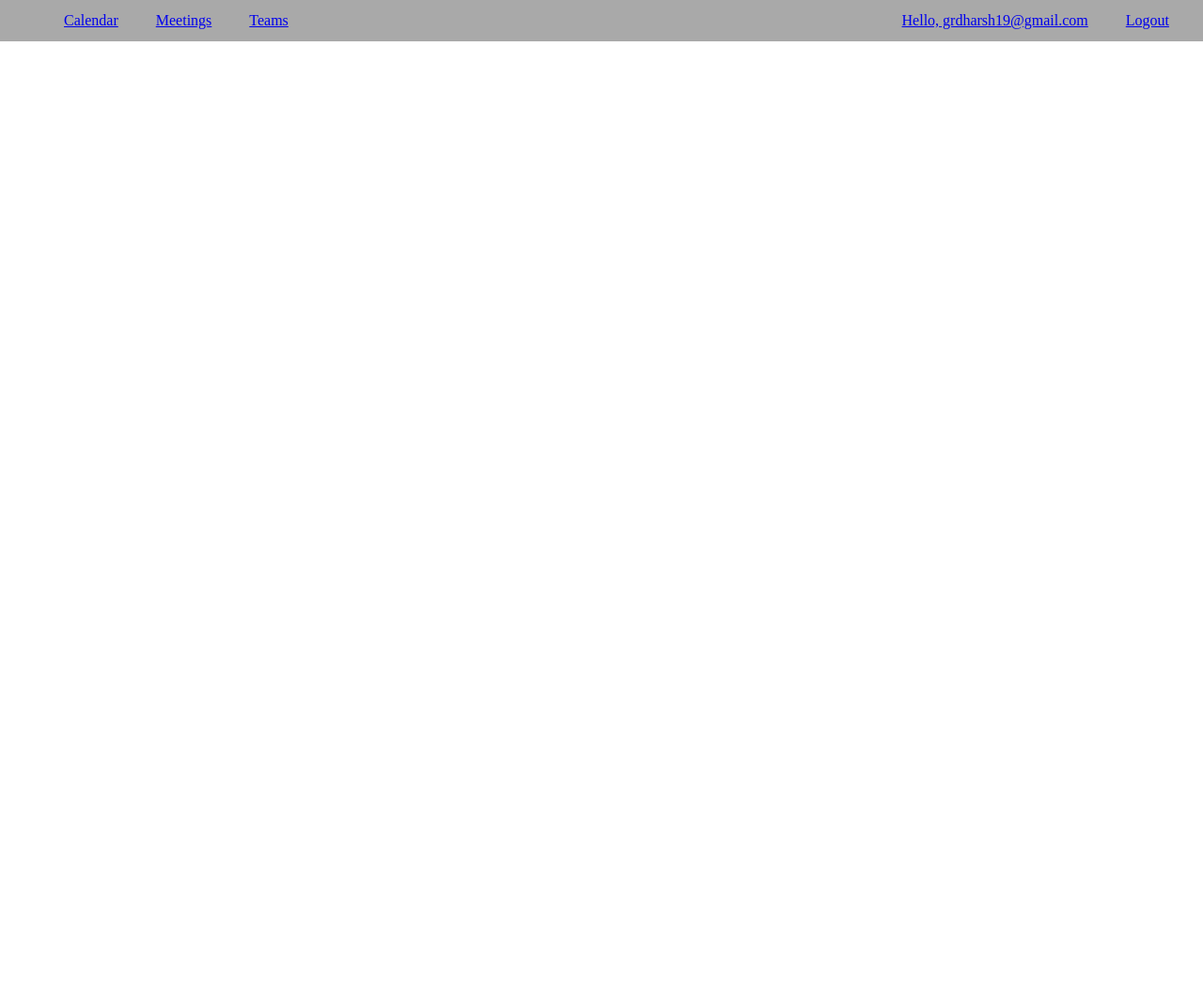
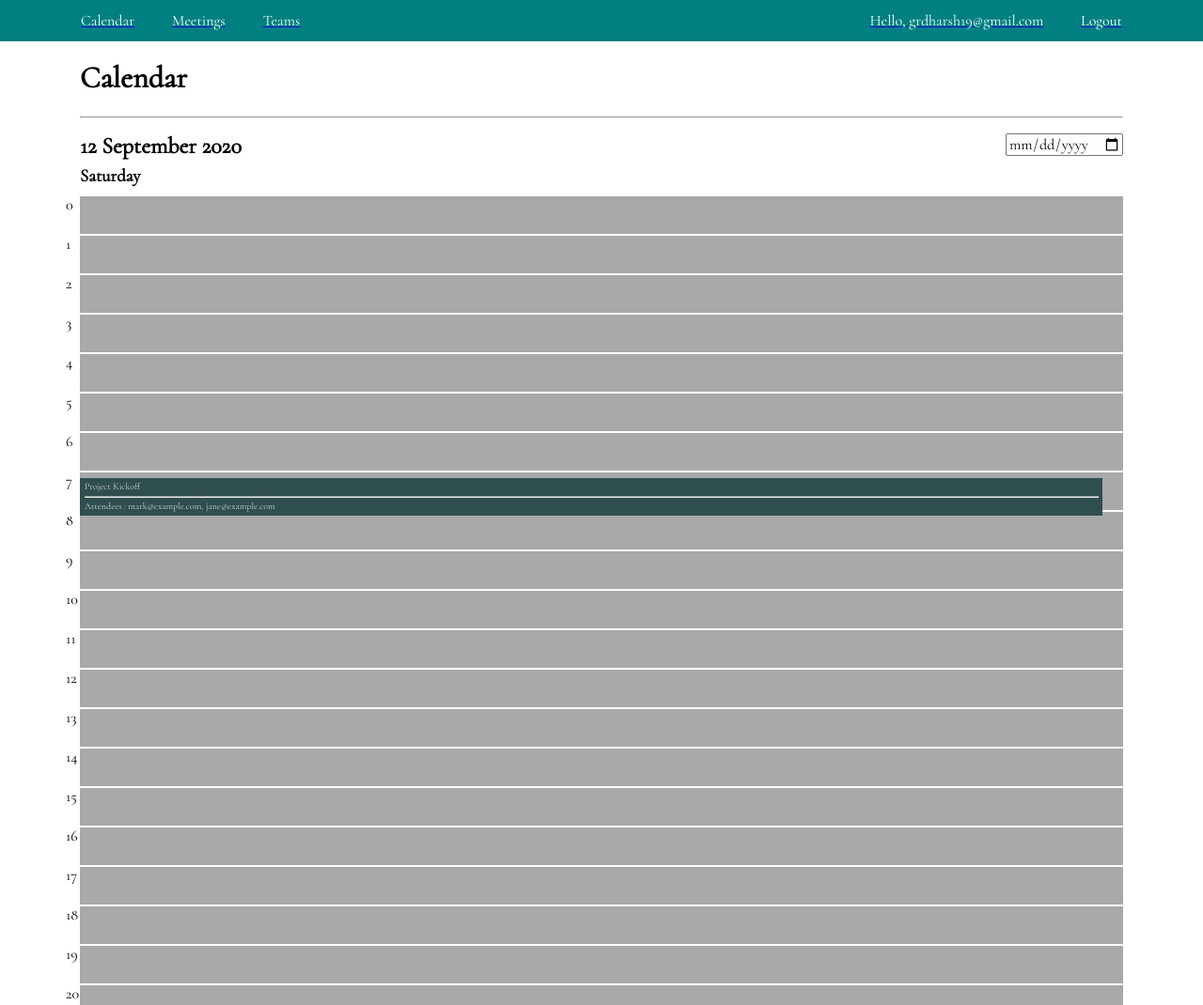
Before and after one commit to harshkandhway/Meetings-App, a plain HTML site: page calendar.html in a window 1280 px wide. Shown: the top 1070 px of the page at 94% size. Before the commit the page ends 800 px from the top, so only its background shows below. Drawn offline with Linux system fonts and the light colour scheme.

Commit message:
"calendar"

```diff
--- a/calendar.html
+++ b/calendar.html
@@ -12,27 +12,34 @@
     <link rel="stylesheet" href="/css/calendar-style.css">
     <link rel="stylesheet" href="/css/nav.css">
     <link rel="stylesheet" href="/external/normalize.css">
+    <link rel="stylesheet" href="https://fonts.googleapis.com/css?family=Cormorant">
+    <link rel="stylesheet" href="https://use.fontawesome.com/releases/v5.15.4/css/all.css"
+        integrity="sha384-DyZ88mC6Up2uqS4h/KRgHuoeGwBcD4Ng9SiP4dIRy0EXTlnuz47vAwmeGwVChigm" crossorigin="anonymous">
+
 </head>
 
 <body>
     <nav>
         <div class="mob-nav">
             <div class="nav-button">
-                <span>My Meetings</span>
-                <input type="button" value="">
+                <span><b>My Meetings</b></span>
+                <i class="fas fa-bars fa-2x"></i>
             </div>
-            <div class="navigation">
+            <div class="navigation visibility">
                 <div class="nav-menus menu-pages">
                     <ul>
                         <a href="calendar.html">
                             <li>Calendar</li>
                         </a>
+                        <hr class="border-responsive">
                         <a href="meetings.html">
                             <li>Meetings</li>
                         </a>
+                        <hr class="border-responsive">
                         <a href="teams.html">
                             <li>Teams</li>
                         </a>
+                        <hr class="border-responsive">
                     </ul>
                 </div>
                 <div class="nav-menus menu-options">
@@ -40,6 +47,7 @@
                         <a href="#">
                             <li>Hello, grdharsh19@gmail.com</li>
                         </a>
+                        <hr class="border-responsive">
                         <a href="#">
                             <li>Logout</li>
                         </a>
@@ -48,6 +56,55 @@
             </div>
         </div>
     </nav>
+    <div class="container">
+        <h1>Calendar</h2>
+            <hr />
+            <div class="container-date">
+                <div>
+                    <h2>12 September 2020</h2>
+                    <h3>Saturday</h3>
+                </div>
+                <input type="date" name="fdate" id="fdate">
+            </div>
+            <div class="calendar">
+                <div>
+                    <div class="calendar-hours"><p>0</p></div>
+                    <div class="calendar-hours"><p>1</p></div>
+                    <div class="calendar-hours"><p>2</p></div>
+                    <div class="calendar-hours"><p>3</p></div>
+                    <div class="calendar-hours"><p>4</p></div>
+                    <div class="calendar-hours"><p>5</p></div>
+                    <div class="calendar-hours"><p>6</p></div>
+                    <div class="calendar-hours"><p>7</p></div>
+
+                    <div class="calendar-hours"><p>8</p></div>
+                    <div class="calendar-hours"><p>9</p></div>
+                    <div class="calendar-hours"><p>10</p></div>
+                    <div class="calendar-hours"><p>11</p></div>
+
+                    <div class="calendar-hours"><p>12</p></div>
+                    <div class="calendar-hours"><p>13</p></div>
+                    <div class="calendar-hours"><p>14</p></div>
+                    <div class="calendar-hours"><p>15</p></div>
+
+                    <div class="calendar-hours"><p>16</p></div>
+                    <div class="calendar-hours"><p>17</p></div>
+                    <div class="calendar-hours"><p>18</p></div>
+                    <div class="calendar-hours"><p>19</p></div>
+
+                    <div class="calendar-hours"><p>20</p></div>
+                    <div class="calendar-hours"><p>21</p></div>
+                    <div class="calendar-hours"><p>22</p></div>
+                    <div class="calendar-hours"><p>23</p></div>
+                </div>
+                <div class="meetings-container">
+                    <p>Project Kickoff</p>
+                    <hr/>
+                    <p>Attendees : mark@example.com, jane@example.com</p>
+                </div>
+            </div>
+
+    </div>
 </body>
 
 </html>
--- a/css/calendar-style.css
+++ b/css/calendar-style.css
@@ -0,0 +1,59 @@
+.container{
+    margin: 0 85px;
+    z-index: 0;
+}
+.container-date{
+    display: flex;
+    align-items: flex-start;
+    justify-content: space-between;
+}
+
+h2, h3{
+    margin: 8px 0;
+}
+#fdate{
+    margin-top: 8px;
+}
+
+.calendar-hours{
+
+    height: 40px;
+    margin: 2px 0;
+    background-color: darkgrey;
+}
+.calendar-hours p{
+    margin: 0 -15px;
+    padding: 0;
+}
+
+.calendar{
+
+    position: relative;
+}
+
+.meetings-container{
+    display: flex;
+    flex-direction: column;
+    position:absolute;
+    height: 40px;
+    background-color: darkslategrey;
+    top: 300px;
+    width: 98%;
+    margin-left: auto;
+    margin-right: auto;
+    /* padding: 5px 0; */
+
+}
+.meetings-container hr{
+    width: 99%;
+    margin: 0 5px;
+    padding: 0;
+}
+.meetings-container p{
+    font-size: x-small;
+    line-height: 1.5px;
+    margin: 0 5px;
+    margin-top: auto;
+    margin-bottom: auto;
+    color: lightgray;
+}
--- a/css/nav.css
+++ b/css/nav.css
@@ -1,21 +1,29 @@
+body{
+    font-family: 'Cormorant', serif;
+}
+
 .mob-nav{
     display: flex;
-    background-color: darkgray;
+    background-color: teal;
     width: 100%;
     height: 44px;
     flex-direction: column;
     align-content: center;
+    color: white;
+    z-index: 1;
 }
-.navigation{
-    margin: 0;
-    display: flex;
-    flex-direction: column;
+.border-responsive{
+    width: 100%;
 }
+/* .navigation{
+
+    display: none;
+} */
 .nav-button{
     display: flex;
     align-items: center;
     justify-content: space-between;
-    padding: 0 0;
+    padding: 0;
     align-content: center;
     align-items: center;
     line-height: 44px;
@@ -25,15 +33,24 @@
     margin-left: 1em;
 }
 
-.nav-button input{
-    height: 43px;
-    width: 45px;
-    margin-right: 1em;
+.nav-button i{
+    margin-right: 0.5em;
     padding:0;
 }
 
+.nav-button i:hover .navigation{
+    display: flex;
+    margin: 0;
+    display: flex;
+    flex-direction: column;
+}
+
+/* .visibility:hover{
+    display: none;
+} */
+
 .nav-menus{
-    background-color: darkgray;
+    background-color: teal;
     display: flex;
     flex-direction: column;
     align-items: flex-start;
@@ -44,27 +61,32 @@
     flex-direction: column;
     list-style-type: none;
     margin: 0;
-    padding-left: 2em;
+    padding: 0;
+    width: 99%;
+    font-size: medium;
 }
 
 .menu-pages{
     color: rgb(29, 29, 29);
+    padding-left: 0;
 }
 
 .menu-options{
     color: rgb(51, 51, 51);
     margin: 0;
+    padding-right: 0;
 }
 
 .nav-menus li{
-    padding: 15px 0;
+    padding: 15px 1.5em;
     list-style-type: none;
+    color: white;
 }
 
 @media(min-width:768px){
     .navigation{
         display: flex;
-        background-color: darkgray;
+        background-color: teal;
         width: 100%;
         height: 44px;
         justify-content: space-between;
@@ -73,7 +95,7 @@
     }
 
     .nav-menus{
-        background-color: darkgray;
+        background-color: teal;
         display: flex;
         justify-content: space-between;
         align-items: center;
@@ -84,16 +106,19 @@
         display: flex;
         flex-direction: row;
         margin: auto;
+        width: fit-content;
     }
 
     .menu-pages{
         color: rgb(29, 29, 29);
         margin: 0 1em;
+        padding-left: 50px;
     }
 
     .menu-options{
         color: rgb(51, 51, 51);
         margin: 0 1em;
+        padding-right: 50px;
     }
 
     .nav-menus li{
@@ -104,6 +129,10 @@
     .nav-button{
         display:none;
         padding: 0px;
+
+    }
+    .border-responsive{
+        display: none;
     }
 
 }
```
Also changed, not shown: index.html (+1 -0 lines).
